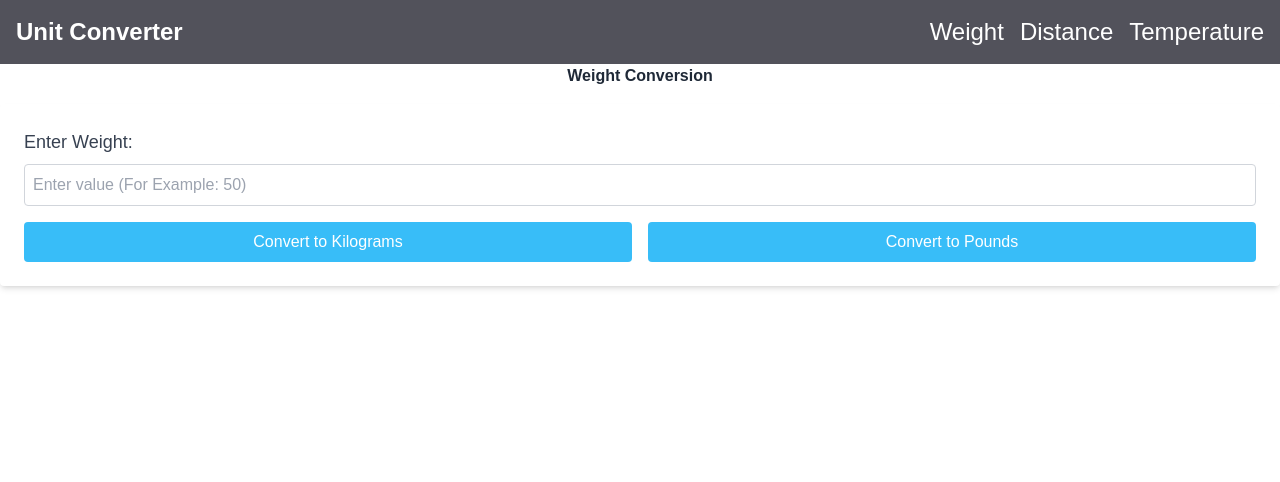
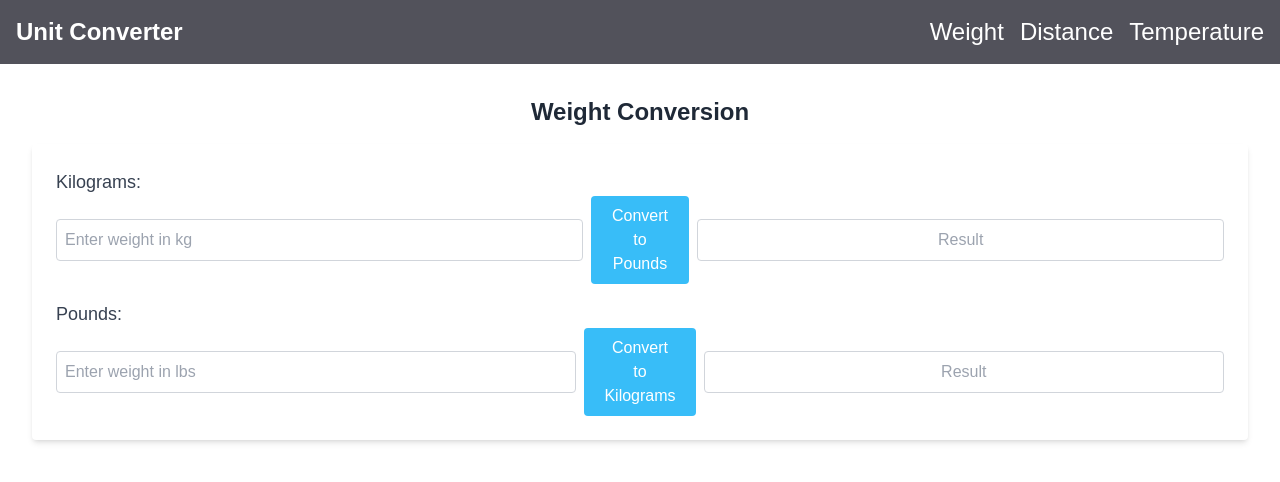
Before and after one commit to E-VanDeWoestyne/assignment-1-unit-conversion, a Next.js app: page /weight in a window 1280 px wide. Shown: the top 482 px of the page. Built offline with nearby package versions, Linux system fonts and the light colour scheme.

Commit message:
Updates each conversion page for backend to be added

```diff
--- a/app/distance/page.js
+++ b/app/distance/page.js
@@ -3,36 +3,58 @@ import React from "react";
 const Distance = () => {
   return (
     <div>
-      <section id="distance" className="mb-8">
-        <h2 className="text-center font-bold text-gray-800 mb-4">
+      <section id="distance" className="m-8">
+        <h2 className="text-center text-2xl font-bold text-gray-800 mb-4">
           Distance Conversion
         </h2>
-        <form class="bg-white shadow-md rounded p-6">
-          <label
-            for="distanceInput"
-            className="block text-gray-700 text-lg mb-2"
-          >
-            Enter Distance:
-          </label>
-          <input
-            id="distanceInput"
-            type="text"
-            placeholder="Enter value (For Example: 100)"
-            className="w-full p-2 border border-gray-300 rounded mb-4"
-          />
-          <div className="grid grid-cols-2 gap-4">
+
+        <form className="bg-white shadow-md rounded p-6">
+          <label className="text-gray-700 text-lg mb-2">Kilometers:</label>
+          <div className="flex items-center gap-2 mb-4">
+            <input
+              id="kmInput"
+              type="text"
+              placeholder="Enter distance in km"
+              className="w-full p-2 border border-gray-300 rounded"
+            />
             <button
+              id="kmToMilesButton"
               type="button"
-              className="w-full bg-sky-400 text-white p-2 rounded hover:bg-sky-600"
+              className="px-5 bg-sky-400 text-white p-2 rounded hover:bg-sky-600"
+            >
+              Convert to Miles
+            </button>
+            <input
+              id="kmToMilesResult"
+              type="text"
+              placeholder="Result"
+              className="w-full p-2 border border-gray-300 rounded text-center"
+              readOnly
+            />
+          </div>
+
+          <label className="text-gray-700 text-lg mb-2">Miles:</label>
+          <div className="flex items-center gap-2">
+            <input
+              id="milesInput"
+              type="text"
+              placeholder="Enter distance in miles"
+              className="w-full p-2 border border-gray-300 rounded"
+            />
+            <button
+              id="milesToKmButton"
+              type="button"
+              className="px-5 bg-sky-400 text-white p-2 rounded hover:bg-sky-600"
             >
               Convert to Kilometers
             </button>
-            <button
-              type="button"
-              className="w-full bg-sky-400 text-white p-2 rounded hover:bg-sky-600"
-            >
-              Convert to Miles
-            </button>
+            <input
+              id="milesToKmResult"
+              type="text"
+              placeholder="Result"
+              className="w-full p-2 border border-gray-300 rounded text-center"
+              readOnly
+            />
           </div>
         </form>
       </section>
--- a/app/layout.js
+++ b/app/layout.js
@@ -13,7 +13,7 @@ const geistMono = Geist_Mono({
 });
 
 export const metadata = {
-  title: "Create Next App",
+  title: "Unit Conversion",
   description: "Generated by create next app",
 };
 
--- a/app/temperature/page.js
+++ b/app/temperature/page.js
@@ -3,36 +3,58 @@ import React from "react";
 const Temperature = () => {
   return (
     <div>
-      <section id="temperature" className="mb-8">
-        <h2 className="text-center font-bold text-gray-800 mb-4 ">
+      <section id="temperature" className="m-8">
+        <h2 className="text-center text-2xl font-bold text-gray-800 mb-4">
           Temperature Conversion
         </h2>
+
         <form className="bg-white shadow-md rounded p-6">
-          <label
-            for="temperatureInput"
-            className="block text-gray-700 text-lg mb-2"
-          >
-            Enter Temperature:
-          </label>
-          <input
-            id="temperatureInput"
-            type="text"
-            placeholder="Enter value (For Example: 37)"
-            className="w-full p-2 border border-gray-300 rounded mb-4"
-          />
-          <div className="grid grid-cols-2 gap-4">
+          <label className="text-gray-700 text-lg mb-2">Celsius:</label>
+          <div className="flex items-center gap-2 mb-4">
+            <input
+              id="cInput"
+              type="text"
+              placeholder="Enter temperature in Celcius"
+              className="w-full p-2 border border-gray-300 rounded"
+            />
             <button
+              id="cToFButton"
               type="button"
-              className="w-full bg-sky-400 text-white p-2 rounded hover:bg-sky-600"
+              className="px-5 bg-sky-400 text-white p-2 rounded hover:bg-sky-600"
             >
               Convert to Fahrenheit
             </button>
+            <input
+              id="cToFResult"
+              type="text"
+              placeholder="Result"
+              className="w-full p-2 border border-gray-300 rounded text-center"
+              readOnly
+            />
+          </div>
+
+          <label className="text-gray-700 text-lg mb-2">Fahrenheit:</label>
+          <div className="flex items-center gap-2">
+            <input
+              id="fInput"
+              type="text"
+              placeholder="Enter temperature in fahrenheit"
+              className="w-full p-2 border border-gray-300 rounded"
+            />
             <button
+              id="fToCButton"
               type="button"
-              className="w-full bg-sky-400 text-white p-2 rounded hover:bg-sky-600"
+              className="px-5 bg-sky-400 text-white p-2 rounded hover:bg-sky-600"
             >
-              Convert to Celsius
+              Convert to Celcius
             </button>
+            <input
+              id="fToCResult"
+              type="text"
+              placeholder="Result"
+              className="w-full p-2 border border-gray-300 rounded text-center"
+              readOnly
+            />
           </div>
         </form>
       </section>
--- a/app/weight/page.js
+++ b/app/weight/page.js
@@ -3,35 +3,58 @@ import React from "react";
 const Weight = () => {
   return (
     <div>
-      <section id="weight" className="mb-8">
-        <h2 className="text-center font-bold text-gray-800 mb-4">
+      <section id="weight" className="m-8">
+        <h2 className="text-center text-2xl font-bold text-gray-800 mb-4">
           Weight Conversion
         </h2>
 
         <form className="bg-white shadow-md rounded p-6">
-          <label for="weightInput" className="block text-gray-700 text-lg mb-2">
-            Enter Weight:
-          </label>
-          <input
-            id="weightInput"
-            type="text"
-            placeholder="Enter value (For Example: 50)"
-            className="w-full p-2 border border-gray-300 rounded mb-4"
-          />
+          <label className="text-gray-700 text-lg mb-2">Kilograms:</label>
+          <div className="flex items-center gap-2 mb-4">
+            <input
+              id="kgInput"
+              type="text"
+              placeholder="Enter weight in kg"
+              className="w-full p-2 border border-gray-300 rounded"
+            />
+            <button
+              id="kgToLbButton"
+              type="button"
+              className="px-5 bg-sky-400 text-white p-2 rounded hover:bg-sky-600"
+            >
+              Convert to Pounds
+            </button>
+            <input
+              id="kgToLbResult"
+              type="text"
+              placeholder="Result"
+              className="w-full p-2 border border-gray-300 rounded text-center"
+              readOnly
+            />
+          </div>
 
-          <div className="grid grid-cols-2 gap-4">
+          <label className="text-gray-700 text-lg mb-2">Pounds:</label>
+          <div className="flex items-center gap-2">
+            <input
+              id="lbInput"
+              type="text"
+              placeholder="Enter weight in lbs"
+              className="w-full p-2 border border-gray-300 rounded"
+            />
             <button
+              id="lbToKgButton"
               type="button"
-              className="w-full bg-sky-400 text-white p-2 rounded hover:bg-sky-600"
+              className="px-5 bg-sky-400 text-white p-2 rounded hover:bg-sky-600"
             >
               Convert to Kilograms
             </button>
-            <button
-              type="button"
-              className="w-full bg-sky-400 text-white p-2 rounded hover:bg-sky-600"
-            >
-              Convert to Pounds
-            </button>
+            <input
+              id="lbToKgResult"
+              type="text"
+              placeholder="Result"
+              className="w-full p-2 border border-gray-300 rounded text-center"
+              readOnly
+            />
           </div>
         </form>
       </section>
```
